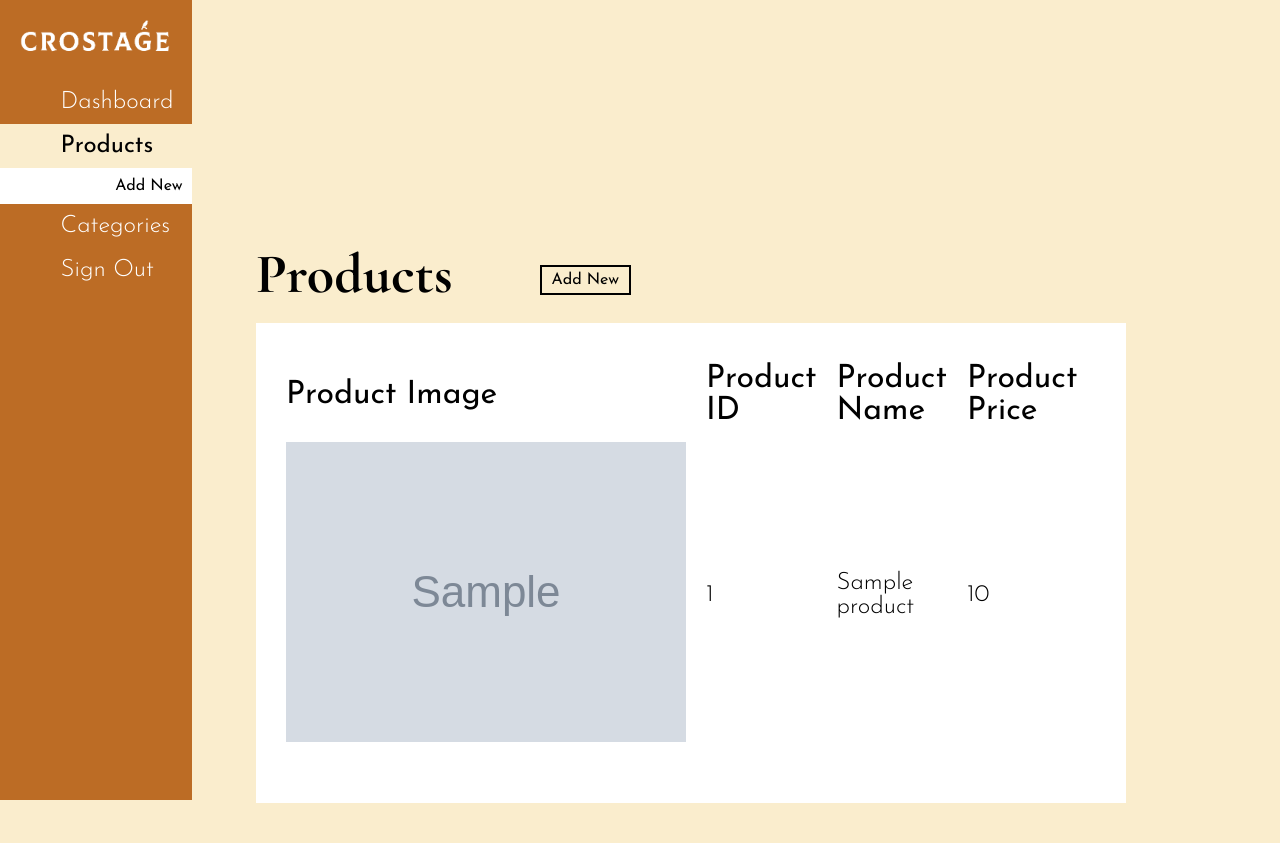
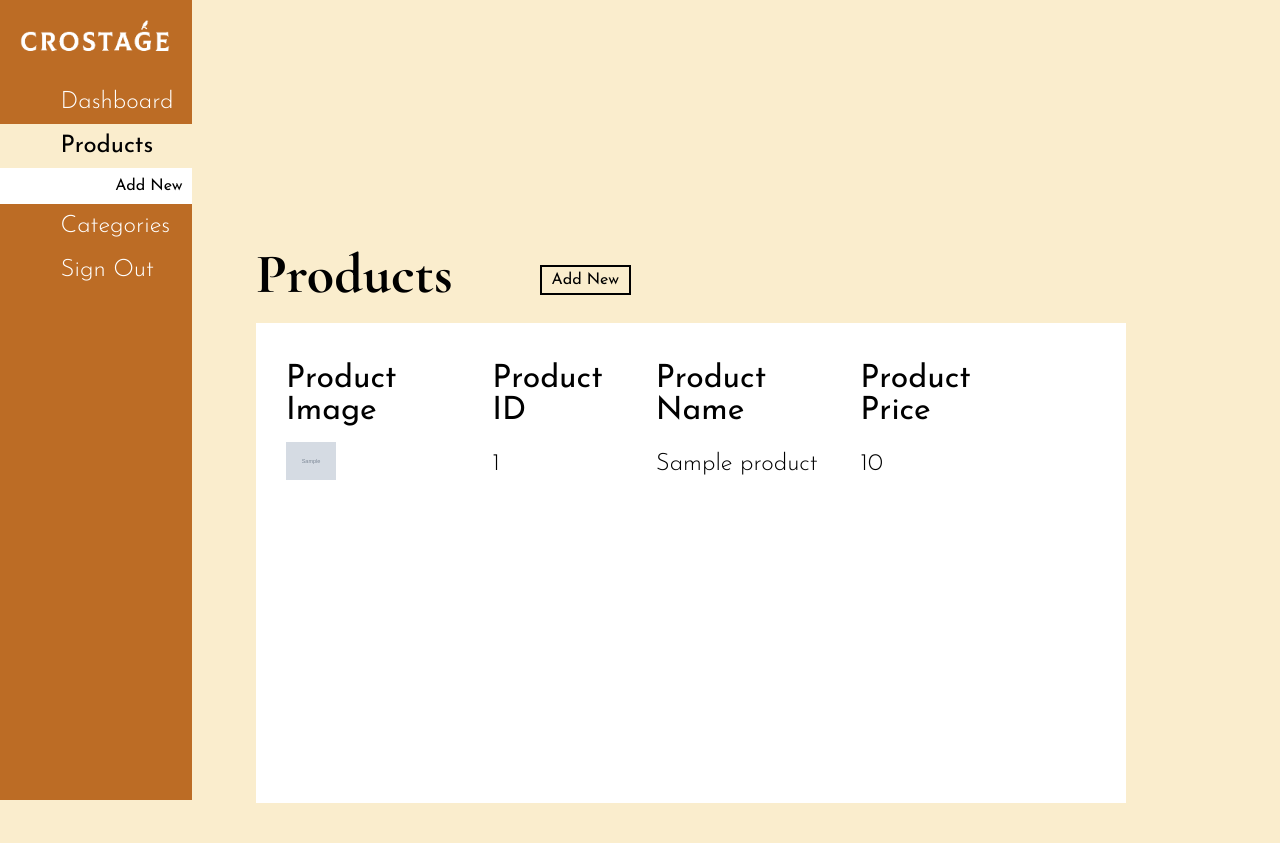
Before and after one commit to PhantasyCodes/crostage-repo, a PHP site: page /admin/products.php in a window 1280 px wide. Shown: the top 843 px of the page. Run offline with PHP 8.4, Linux system fonts and the light colour scheme; tables that the repository leaves empty or names only in its code hold one stand-in row (values such as "Sample post"); grey boxes marked "Sample" are stand-in pictures; data that the repository does not hold is empty; some libraries are stand-ins or nearby versions.

Commit message:
Admin images

```diff
--- a/admin/products.php
+++ b/admin/products.php
@@ -46,7 +46,7 @@
                     if (mysqli_num_rows($result) > 0) {
                         // output data of each row
                         while($row = mysqli_fetch_assoc($result)) {
-                            echo "<tr class='clickable-row' data-href='http://www.crostage.co.ke'><td><img src='../images/" . $row['product_img'] . "'></td><td>" . $row["product_id"] . "</td><td>" . $row["product_name"] . "</td><td>" . $row["product_price"] . "</td></tr>";
+                            echo "<tr class='clickable-row' data-href='http://www.crostage.co.ke'><td><img class='admin-img' src='../images/" . $row['product_img'] . "'></td><td>" . $row["product_id"] . "</td><td>" . $row["product_name"] . "</td><td>" . $row["product_price"] . "</td></tr>";
                         }
                     } else {
                         echo "0 results";
--- a/css/style.css
+++ b/css/style.css
@@ -1106,6 +1106,10 @@ td {
     padding: 5px 10px;
     margin: 0px;
     border: none;
+}
+
+.admin-img {
+    max-width: 50px;
 }
 
 @media screen and (max-width: 600px) {
```
